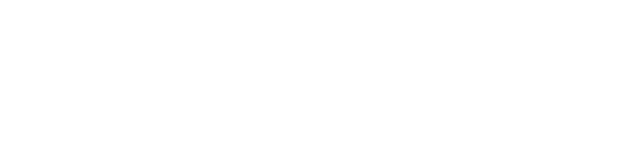
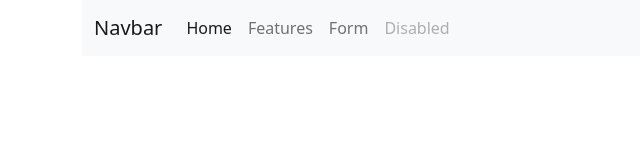
Before and after one commit to ikimponce/evaluacion2_web, a plain HTML site: page formulario.html in a window 1280 px wide. Shown: the whole page, without its empty margins (0-640 px from the left). Drawn offline with nearby package versions, Linux system fonts and the light colour scheme.

Commit message:
formulario base

```diff
--- a/formulario.html
+++ b/formulario.html
@@ -4,9 +4,38 @@
     <meta charset="UTF-8">
     <meta http-equiv="X-UA-Compatible" content="IE=edge">
     <meta name="viewport" content="width=device-width, initial-scale=1.0">
+    <link href="https://cdn.jsdelivr.net/npm/bootstrap@5.0.2/dist/css/bootstrap.min.css" rel="stylesheet" integrity="sha384-EVSTQN3/azprG1Anm3QDgpJLIm9Nao0Yz1ztcQTwFspd3yD65VohhpuuCOmLASjC" crossorigin="anonymous">
+<script src="https://cdn.jsdelivr.net/npm/bootstrap@5.0.2/dist/js/bootstrap.bundle.min.js" integrity="sha384-MrcW6ZMFYlzcLA8Nl+NtUVF0sA7MsXsP1UyJoMp4YLEuNSfAP+JcXn/tWtIaxVXM" crossorigin="anonymous"></script>
     <title>Document</title>
 </head>
 <body>
-
+    <div class="container">
+        <div class=".col-12 	.col-sm-12 	.col-md-12 	.col-lg-12 	.col-xl-12 	.col-xxl-12">
+          <nav class="navbar navbar-expand-lg navbar-light bg-light">
+              <div class="container-fluid">
+                <a class="navbar-brand" href="#">Navbar</a>
+                <button class="navbar-toggler" type="button" data-bs-toggle="collapse" data-bs-target="#navbarNav" aria-controls="navbarNav" aria-expanded="false" aria-label="Toggle navigation">
+                  <span class="navbar-toggler-icon"></span>
+                </button>
+                <div class="collapse navbar-collapse" id="navbarNav">
+                  <ul class="navbar-nav">
+                    <li class="nav-item">
+                      <a class="nav-link active" aria-current="page" href="#">Home</a>
+                    </li>
+                    <li class="nav-item">
+                      <a class="nav-link" href="#">Features</a>
+                    </li>
+                    <li class="nav-item">
+                      <a class="nav-link" href="formulario.html">Form</a>
+                    </li>
+                    <li class="nav-item">
+                      <a class="nav-link disabled" href="#" tabindex="-1" aria-disabled="true">Disabled</a>
+                    </li>
+                  </ul>
+                </div>
+              </div>
+            </nav>
+        </div>
+    <div>
 </body>
 </html>
```
Also changed, not shown: index.html (+8 -4 lines).
